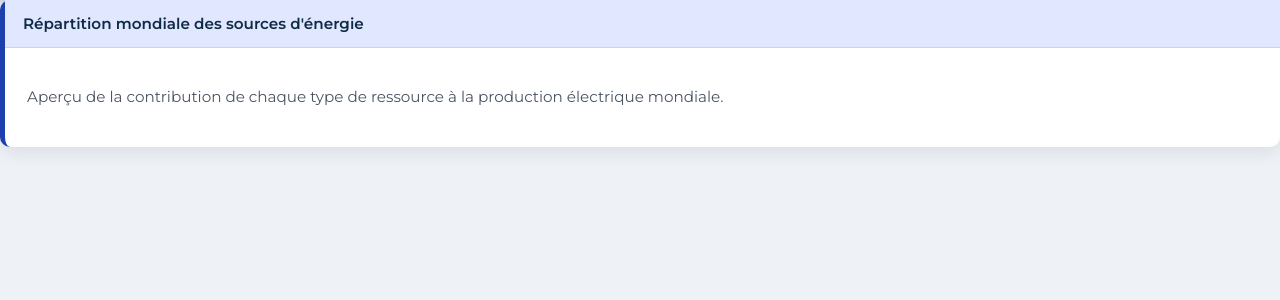
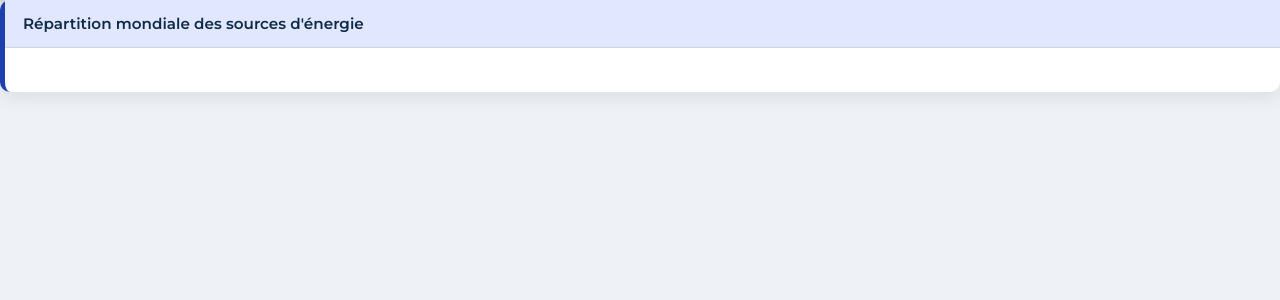
Before and after one commit to Paul-Emmanuel-Buffe/hello-dbms, a Python web app: template big_job_carbonfootprint_project/templates/observations.html in a window 1280 px wide. Shown: the part 54-354 px from the top of the page. Run offline with Jinja, Linux system fonts and the light colour scheme; the template is opened without the code that fills it, so the values that code supplies are empty; some libraries are stand-ins or nearby versions.

```diff
--- a/big_job_carbonfootprint_project/templates/observations.html
+++ b/big_job_carbonfootprint_project/templates/observations.html
@@ -35,9 +35,7 @@
         Répartition mondiale des sources d'énergie
     </div>
     <div class="card-body">
-        <p class="text-muted">
-            Aperçu de la contribution de chaque type de ressource à la production électrique mondiale.
-        </p>
+
         <!-- Graph Plotly -->
         {{ graph | safe }}
     </div>
```
